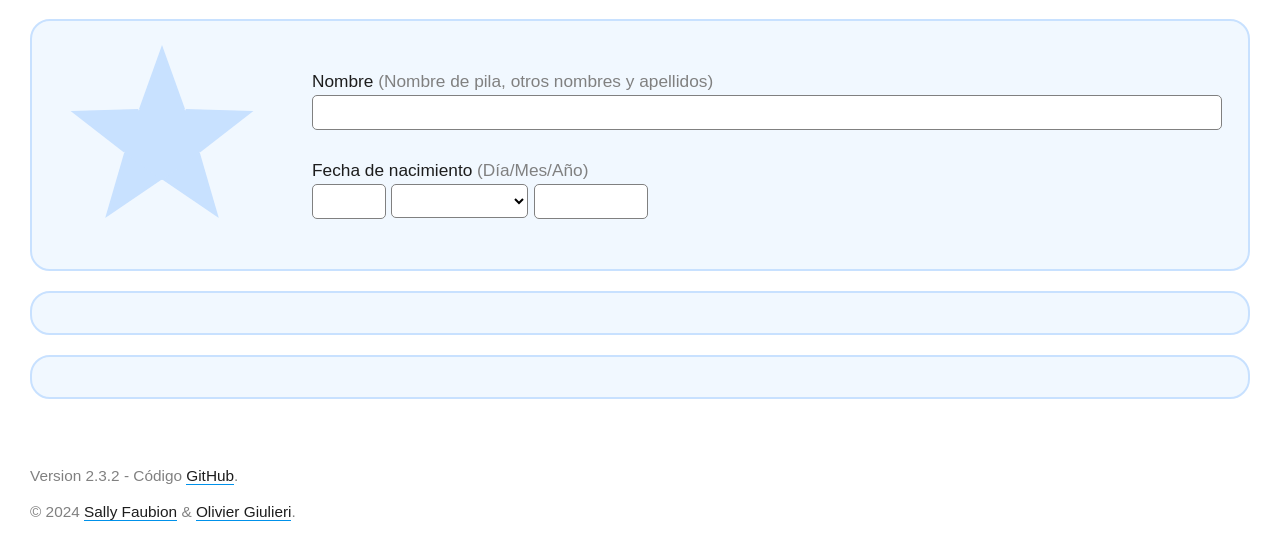
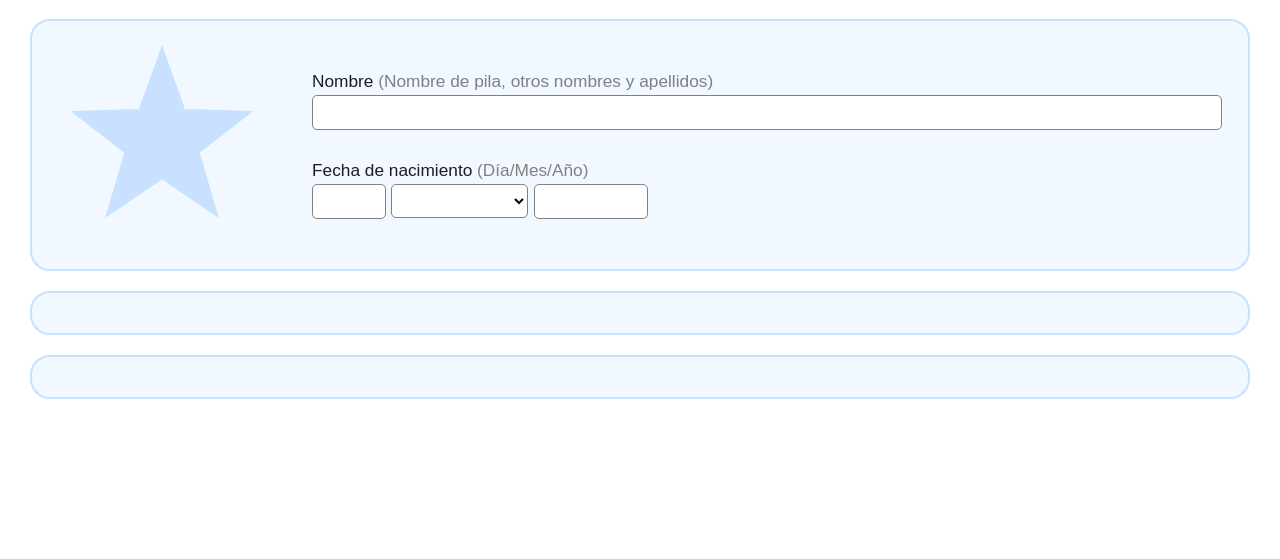
Before and after one commit to salderson2131/salderson2131.github.io, a website: page index.html in a window 1280 px wide. Shown: the part 95-654 px from the top of the page. Drawn offline with Linux system fonts and the light colour scheme.

Commit message:
Update index.html

```diff
--- a/index.html
+++ b/index.html
@@ -182,15 +182,6 @@
 
     </section>
 
-    <div class="copy">
-      <div>
-        <br />
-        Version 2.3.2 - Código
-        <a href="https://github.com/evoluteur/motivational-numerology">GitHub</a
-        >. <br /><br />&#169; 2024
-        <a href="http://sallysnumbers.com">Sally Faubion</a> &
-        <a href="https://evoluteur.github.io/">Olivier Giulieri</a>.
-      </div>
-    </div>
+
   </body>
 </html>
```
